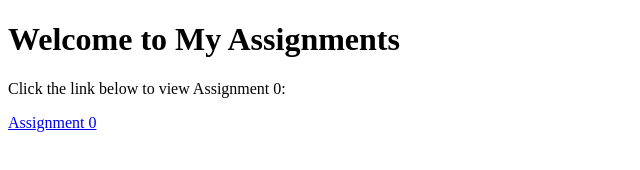
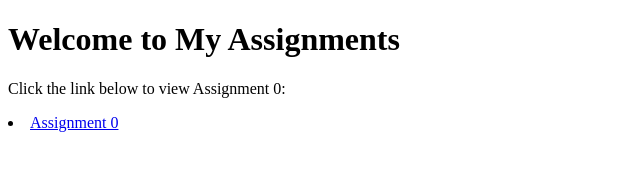
Before and after one commit to ZaneWeaver23/CSE160, a plain HTML site: page index.html in a window 1280 px wide. Shown: the full height of the page, 0-640 px from the left. Drawn offline with Linux system fonts and the light colour scheme.

Commit message:
Update index.html

```diff
--- a/index.html
+++ b/index.html
@@ -8,6 +8,6 @@
 <body>
     <h1>Welcome to My Assignments</h1>
     <p>Click the link below to view Assignment 0:</p>
-    <a href="https://github.com/ZaneWeaver23/cse160/blob/main/Assignment0/asg0.html">Assignment 0</a>
+    <li><a href="https://github.com/ZaneWeaver23/cse160/blob/main/Assignment0/asg0.html">Assignment 0</a>
 </body>
 </html>
```
